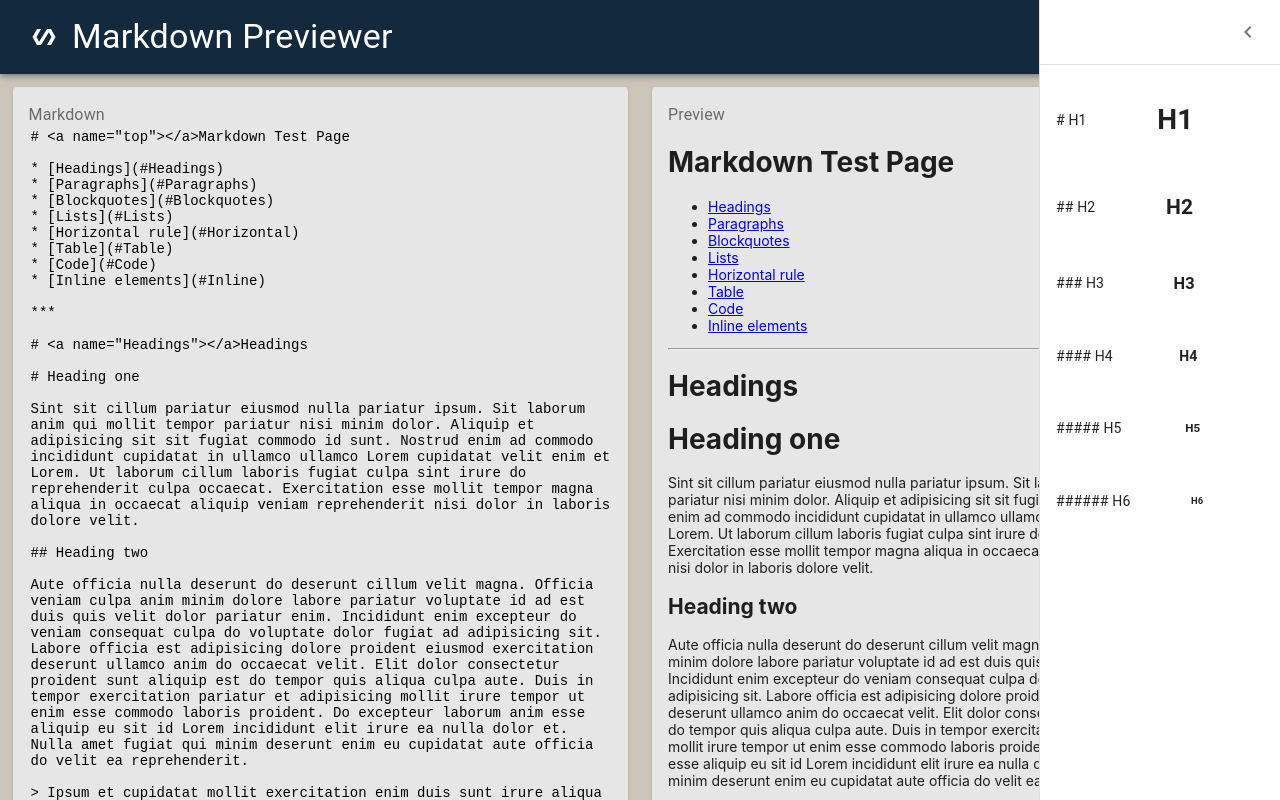
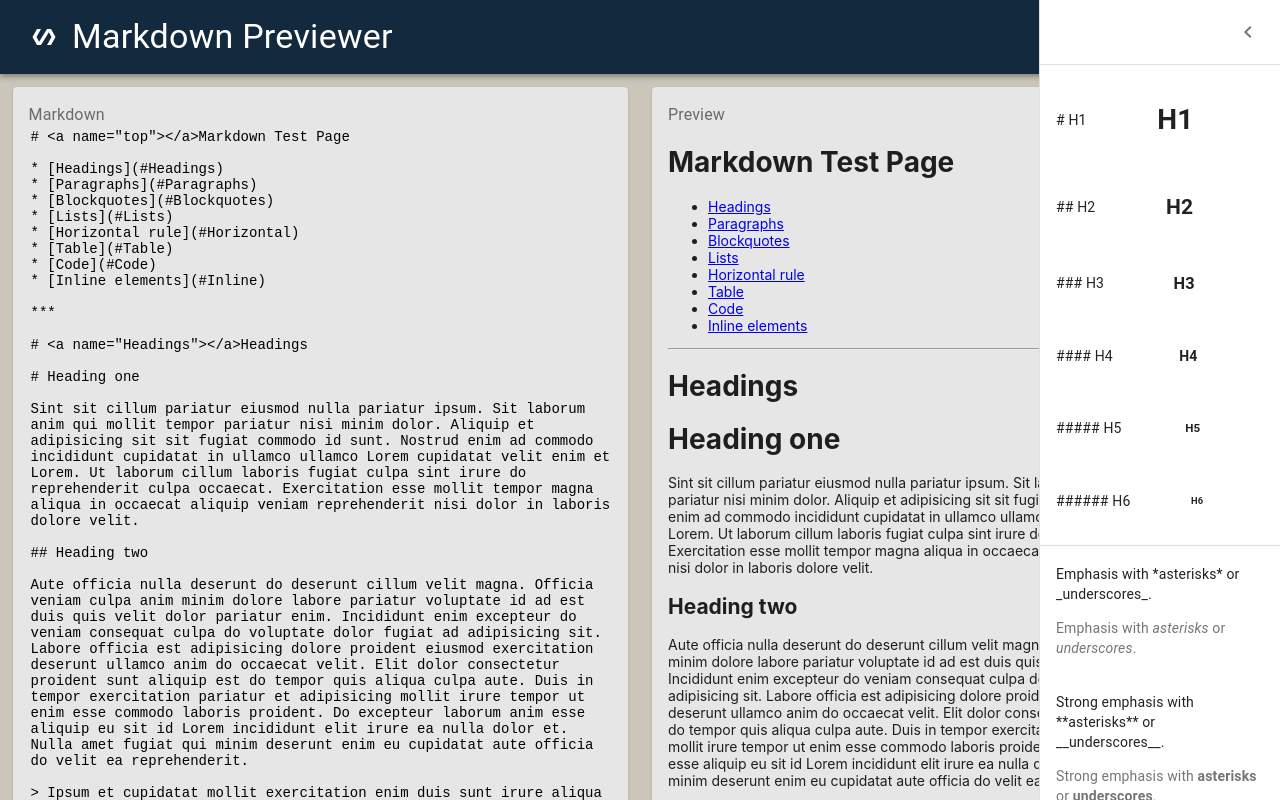
Before and after one commit to Haelmorn/md-preview, a React (Create React App) app: page / in a window 1280 px wide. Both pictures are taken after a click on the button "MARKDOWN CHEATSHEET". Shown: the top 800 px of the page. Built offline with nearby package versions, Linux system fonts and the light colour scheme.

Commit message:
Improved markdown reference drawer

```diff
--- a/src/index.css
+++ b/src/index.css
@@ -54,8 +54,8 @@ pre {
   color: #ffffff;
 }
 
-.MuiListItem {
-  padding: 0%;
+#list-item {
+  padding: 0;
   margin: 0;
 }
 
--- a/src/navbar.js
+++ b/src/navbar.js
@@ -119,8 +119,28 @@ function Navbar(props) {
             <ListItem>
               <ListItemText primary={text} />
               <ListItemText>
-                <div dangerouslySetInnerHTML={{__html: marked(text)}} />
+                <div id='list-item' dangerouslySetInnerHTML={{__html: marked(text)}} />
               </ListItemText>
+            </ListItem>
+          ))}
+        </List>
+        <Divider />
+        <List dense={true}>
+          {['Emphasis with *asterisks* or _underscores_.',
+          'Strong emphasis with **asterisks** or __underscores__.',
+          'Combined emphasis with **asterisks and _underscores_**.',
+          'Strikethrough uses two tildes. ~~Scratch this.~~'].map((text, index) => (
+            <ListItem>
+              <ListItemText primary={text} secondary={<div id='list-item' dangerouslySetInnerHTML={{__html: marked(text)}} />} />
+            </ListItem>
+          ))}
+        </List>
+        <Divider />
+        <List disablePadding={true}>
+          {['[I\'m an inline-style link](https://www.google.com)',
+          '[I\'m an inline-style link with title](https://www.google.com "Google\'s Homepage")'].map((text, index) => (
+            <ListItem>
+              <ListItemText primary={text} secondary={<div id='list-item' dangerouslySetInnerHTML={{__html: marked(text)}} />} />
             </ListItem>
           ))}
         </List>
```
